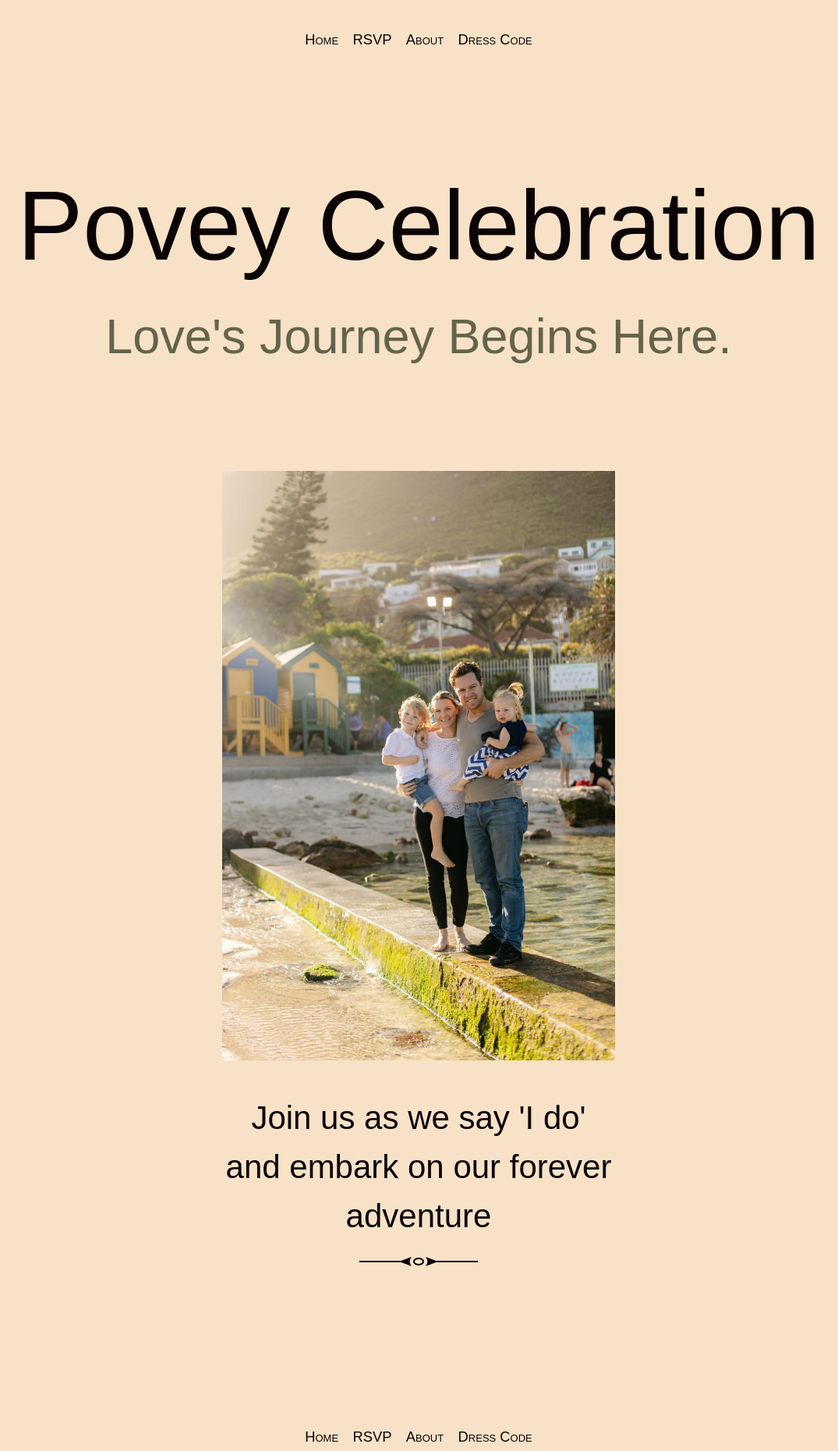
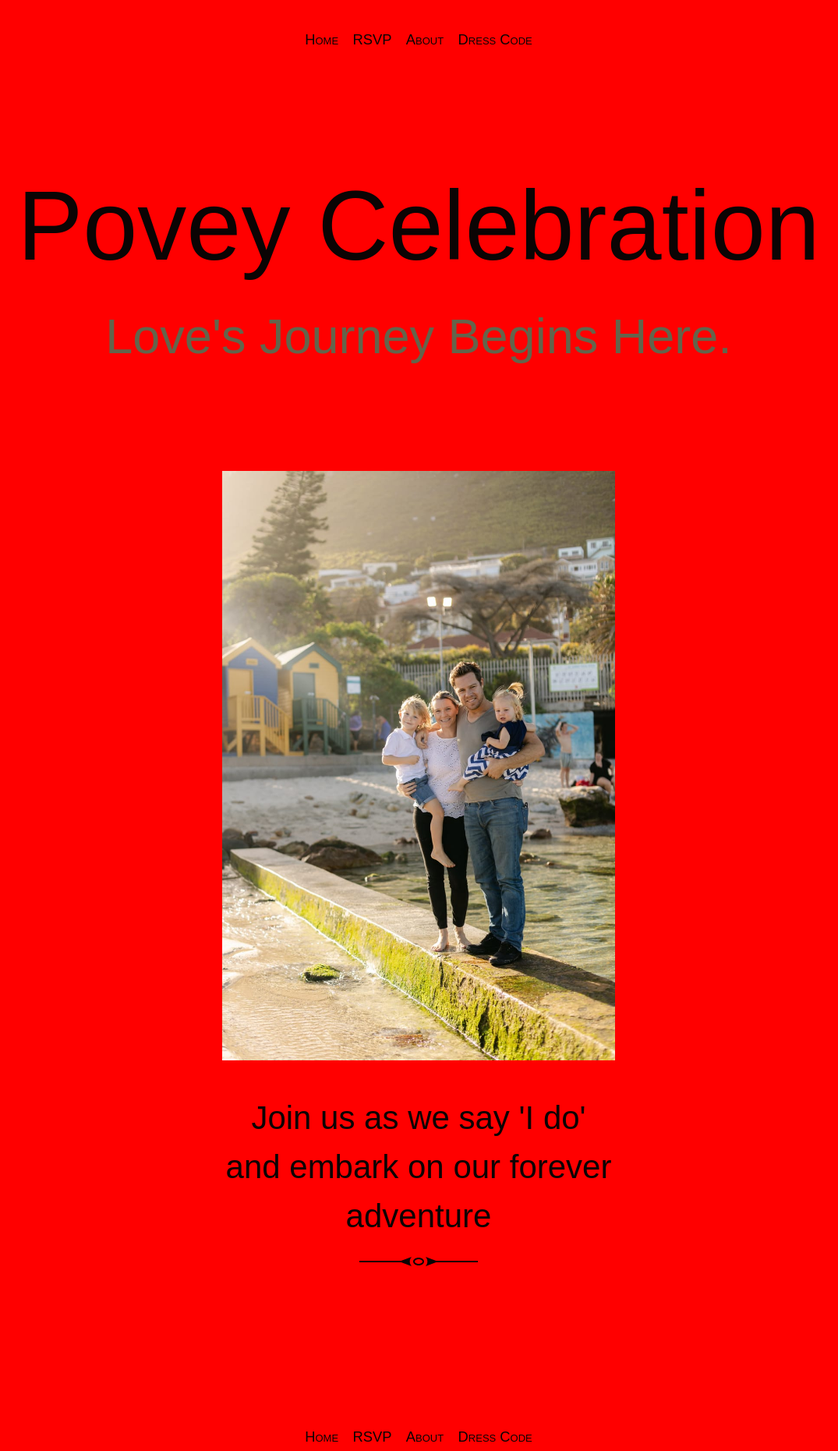
Before and after one commit to PoveyCelebration/PoveyCelebration.github.io, a Jekyll site: the page built from index.html, in a window 1280 px wide. Shown: the whole page at 78% size, without its empty margins (103-1178 px from the left). Built offline with Jekyll 4.4.1, drawn with Linux system fonts in a browser that asks for light colours; the list of posts is cut into pages by our own code.

Commit message:
Update _base.scss

```diff
--- a/_sass/_base.scss
+++ b/_sass/_base.scss
@@ -1,5 +1,6 @@
 body {
-  background: $brand-color;
+  // background: $brand-color;
+  background: red;
   color: $text-color;
   font-family: $font-family;
   font-size: 1.3125em;
```
